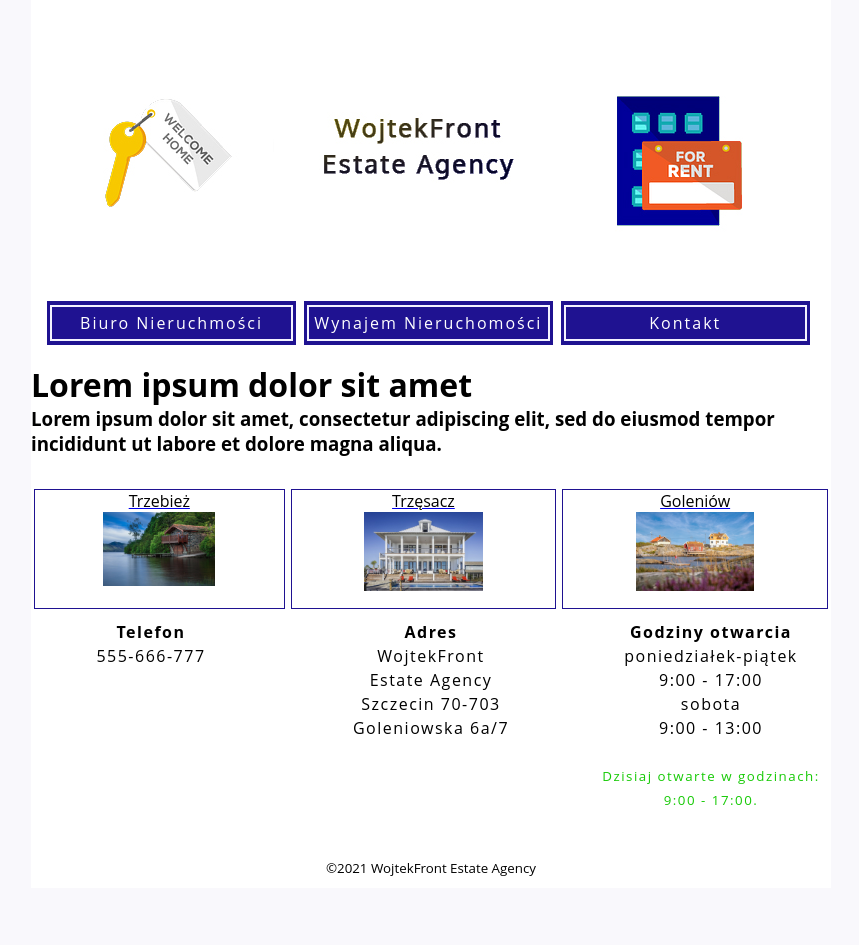
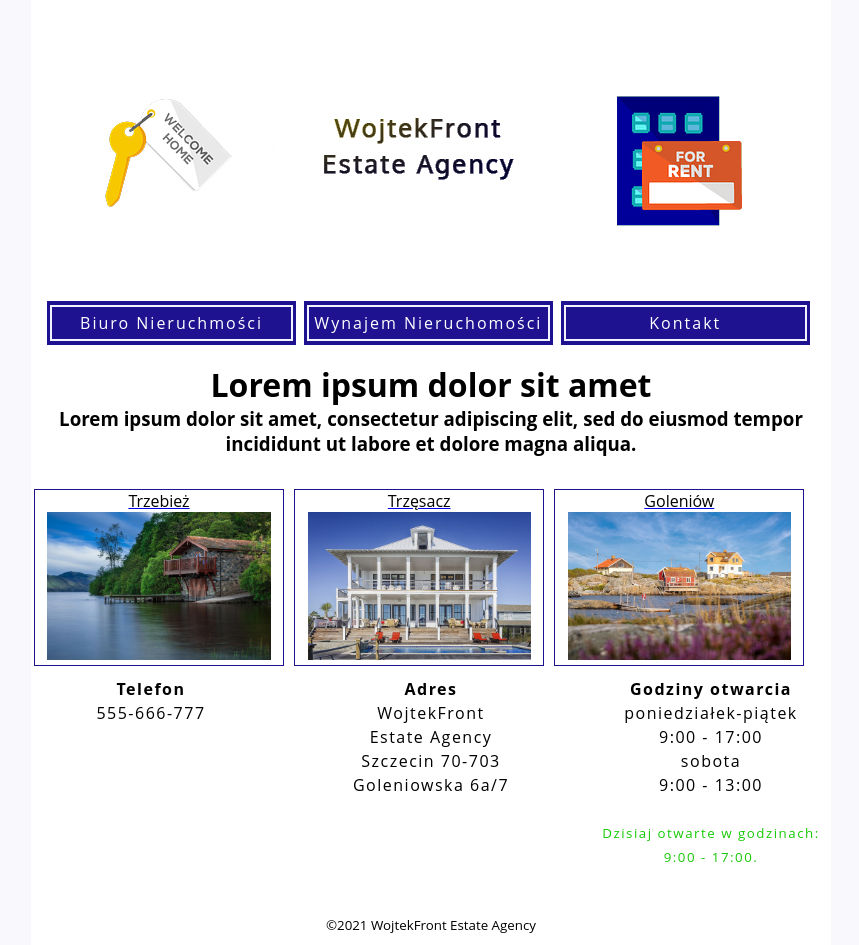
Before and after one commit to WojtekFront/estateAgency, a PHP site: page /wynajemNieruchomosci.php in a window 1280 px wide. Shown: the whole page, without its empty margins (209-1068 px from the left). Before the commit the page ends 876 px from the top, so only its background shows below. Run offline with PHP 8.4, Linux system fonts and the light colour scheme.

Commit message:
css offer
better show offer houses(3 in line)

```diff
--- a/css/style.css
+++ b/css/style.css
@@ -43,7 +43,7 @@ body {
   text-decoration: none;
   display: inline;
   padding: 11px 3px 11px 3px;
-   background-color: rgb(31, 18, 145);
+  background-color: rgb(31, 18, 145);
   /* border: 2px solid rgb(73, 61, 180); */
 }
 
@@ -133,8 +133,34 @@ hr {
 }
 
 /* -------------------------- Styling offer ------------------------ */
-.offert {
+
+.offers {
   text-align: center;
+  align-items: center;
+}
+.offerList {
+  width: 800px;
+
+  list-style-type: none;
+  float: left;
+
+  break-after: auto;
+}
+
+.offerList li {
+  /* margin-right: 1%; */
+  text-decoration: none;
+  display: inline-block;
+  width: 32%;
+  padding: 11px 3px 11px 3px;
+  /* background-color: #fff;
+   background-color: blueviolet; */
+  /* border: 2px solid rgb(73, 61, 180); */
+}
+
+.offerList li a {
+  width: 33%;
+  /* background-color: rgb(219, 66, 91); */
 }
 
 .pictures {
@@ -144,36 +170,18 @@ hr {
 }
 
 .stylePic {
-  width: 45%;
+  width: 90%;
   height: auto;
 }
 
-
-.offerIn p
-{
-
-color: black;
-text-decoration: none;
-
-
-}
-.offerIn{
+.offerIn {
   text-align: center;
-align-items: center;
-  height: 120px;
+  align-items: center;
+  height: auto;
   border: 1px solid rgb(31, 18, 145);
 }
 
-.offerList{
-  display: inline-flex;
-  list-style-type: none;
+.offerIn p {
+  color: black;
+  text-decoration: none;
 }
-
-.offerList li {
-  /* margin-right: 1%; */
-  text-decoration: none;
-
-   padding: 11px 3px 11px 3px;
-   background-color: #fff;
-  /* border: 2px solid rgb(73, 61, 180); */
-}
```
